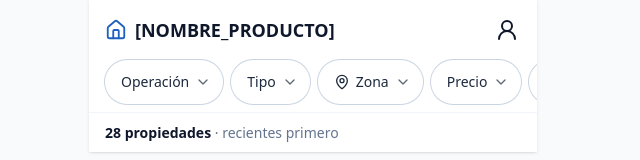
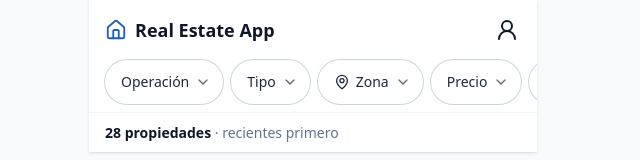
Before and after one commit to boris-ravn/MVP-Real-Estate-App, a React (Vite) app: page / in a window 1280 px wide. Shown: the top 160 px of the page, without its empty margins (327-967 px from the left). Built offline with nearby package versions, Linux system fonts and the light colour scheme.

Commit message:
Nombre del producto: Real Estate App

```diff
--- a/index.html
+++ b/index.html
@@ -4,10 +4,10 @@
     <meta charset="UTF-8" />
     <link rel="icon" type="image/svg+xml" href="/favicon.svg" />
     <meta name="viewport" content="width=device-width, initial-scale=1.0" />
-    <title>Red de propiedades · Prototipo</title>
+    <title>Real Estate App · Prototipo</title>
     <meta name="theme-color" content="#ffffff" />
     <meta name="description" content="Prototipo: red de propiedades compartidas entre asesores inmobiliarios de Cochabamba." />
-    <meta property="og:title" content="Red de propiedades · Prototipo" />
+    <meta property="og:title" content="Real Estate App · Prototipo" />
     <meta property="og:description" content="Busca, publica y comparte propiedades con otros asesores de Cochabamba." />
   </head>
   <body>
--- a/src/config.ts
+++ b/src/config.ts
@@ -1,7 +1,7 @@
 // Configuración única del prototipo. Cambia estos valores antes de compartir el link.
 
-/** Nombre visible del producto (placeholder hasta definirlo). */
-export const PRODUCT_NAME = '[NOMBRE_PRODUCTO]'
+/** Nombre visible del producto. */
+export const PRODUCT_NAME = 'Real Estate App'
 
 /** Con DEMO_MODE, antes de abrir WhatsApp se muestra un aviso con el mensaje (los números de prueba son ficticios). */
 export const DEMO_MODE = true
```
Also changed, not shown: 1 other file (tests, documents, lock files or other folders).
